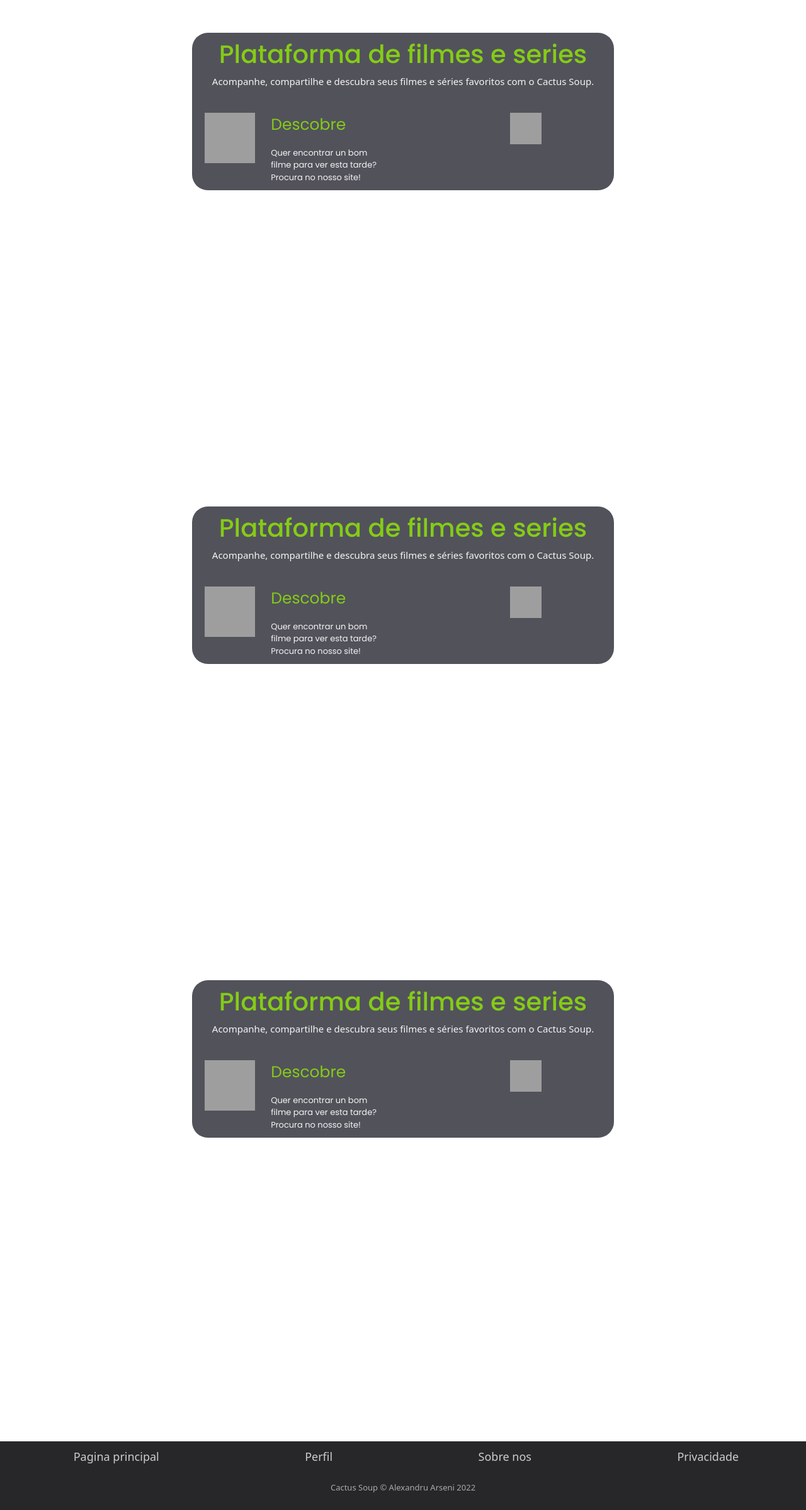
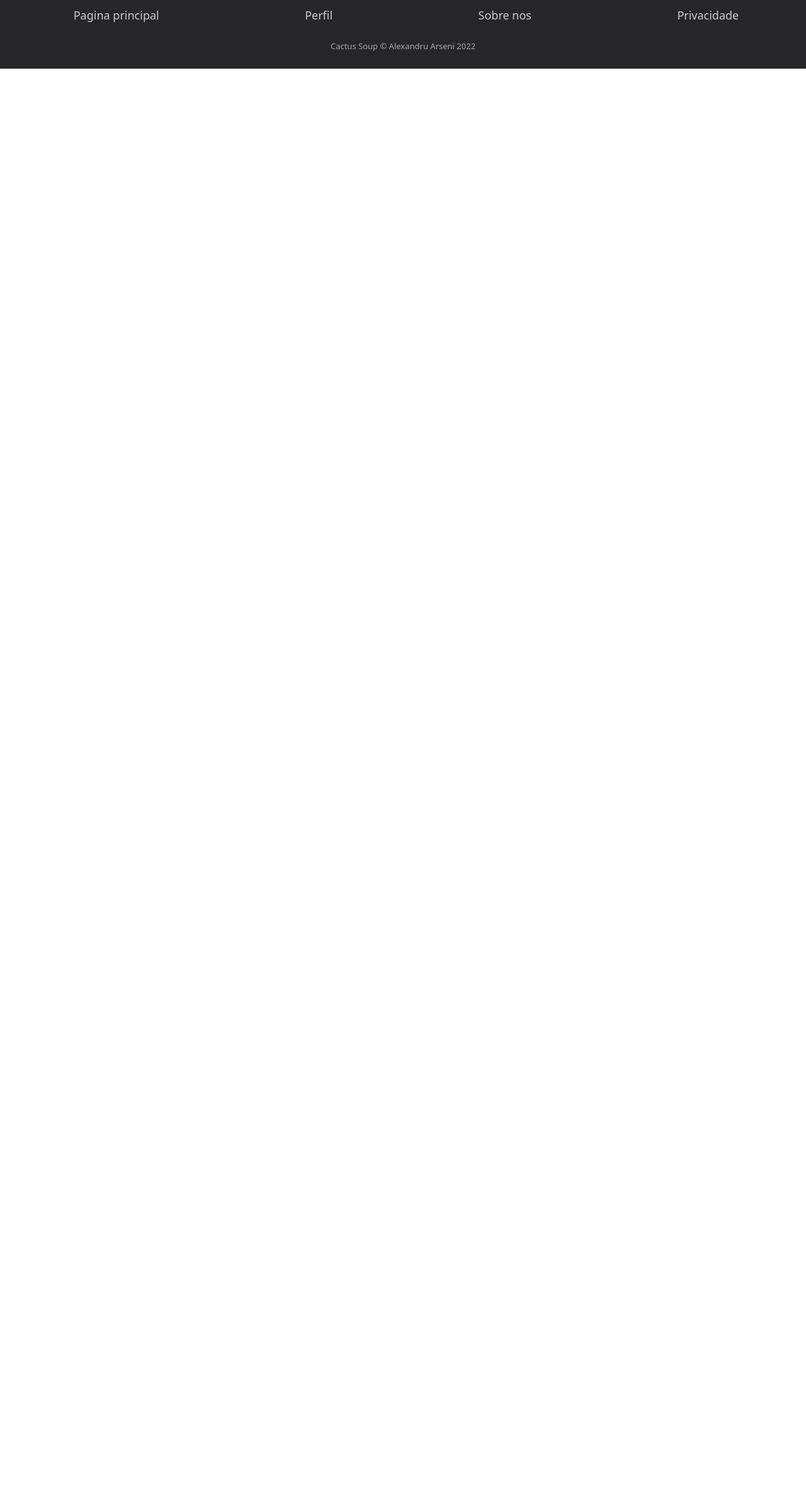
Before and after one commit to Allex0/Cactus-Soup, a PHP site: page /main.php in a window 1280 px wide. Shown: the part 50-2447 px from the top of the page at 63% size. After the commit the page ends 159 px from the top, so only its background shows below. Run offline with PHP 8.4, Linux system fonts and the light colour scheme; some libraries are stand-ins or nearby versions; grey boxes are pictures that could not be loaded.

Commit message:
Update main.php

```diff
--- a/main.php
+++ b/main.php
@@ -10,108 +10,6 @@
     </head>
     <body>
 
-    <div class="container">
-            <div class="cell cell-1">
-
-
-                <div class="main-text-principal">
-                    <h1>Plataforma de filmes e series</h1>
-                </div>
-
-                <div class="main-text-secundario">
-                    <p>Acompanhe, compartilhe e descubra seus filmes e séries favoritos com o Cactus Soup.</p>
-                    <br>
-                </div>
-                    <div class="main-objects">
-                        <div class="main-objects-images">
-                            <img src="track.png" height="80" width="80">
-                        </div>
-                        <div class="main-objects-text">
-                            <div class="main-text-caixa-principal">
-                                <p>Descobre</p>
-                                <div class="main-text-caixa-secundario">
-                                    <p>Quer encontrar un bom <br>filme para ver esta tarde? <br>
-                                    Procura no nosso site!
-                                </p>
-                                </div>
-                            </div>
-
-                        </div>
-                        <div class="main-objects-images">
-                            <img src="track.png" height="50" width="50">
-                        </div>
-                    </div>
-            </div>
-        </div>
-        <div class="container">
-            <div class="cell cell-1">
-
-
-                <div class="main-text-principal">
-                    <h1>Plataforma de filmes e series</h1>
-                </div>
-
-                <div class="main-text-secundario">
-                    <p>Acompanhe, compartilhe e descubra seus filmes e séries favoritos com o Cactus Soup.</p>
-                    <br>
-                </div>
-                    <div class="main-objects">
-                        <div class="main-objects-images">
-                            <img src="track.png" height="80" width="80">
-                        </div>
-                        <div class="main-objects-text">
-                            <div class="main-text-caixa-principal">
-                                <p>Descobre</p>
-                                <div class="main-text-caixa-secundario">
-                                    <p>Quer encontrar un bom <br>filme para ver esta tarde? <br>
-                                    Procura no nosso site!
-                                </p>
-                                </div>
-                            </div>
-
-                        </div>
-                        <div class="main-objects-images">
-                            <img src="track.png" height="50" width="50">
-                        </div>
-                    </div>
-            </div>
-        </div>
-
-        <div class="container">
-            <div class="cell cell-1">
-
-
-                <div class="main-text-principal">
-                    <h1>Plataforma de filmes e series</h1>
-                </div>
-
-                <div class="main-text-secundario">
-                    <p>Acompanhe, compartilhe e descubra seus filmes e séries favoritos com o Cactus Soup.</p>
-                    <br>
-                </div>
-                    <div class="main-objects">
-                        <div class="main-objects-images">
-                            <img src="track.png" height="80" width="80">
-                        </div>
-                        <div class="main-objects-text">
-                            <div class="main-text-caixa-principal">
-                                <p>Descobre</p>
-                                <div class="main-text-caixa-secundario">
-                                    <p>Quer encontrar un bom <br>filme para ver esta tarde? <br>
-                                    Procura no nosso site!
-                                </p>
-                                </div>
-                            </div>
-
-                        </div>
-                        <div class="main-objects-images">
-                            <img src="track.png" height="50" width="50">
-                        </div>
-                    </div>
-            </div>
-        </div>
-
-
 
     <?php include 'footer.php'?>
     </body>
```
